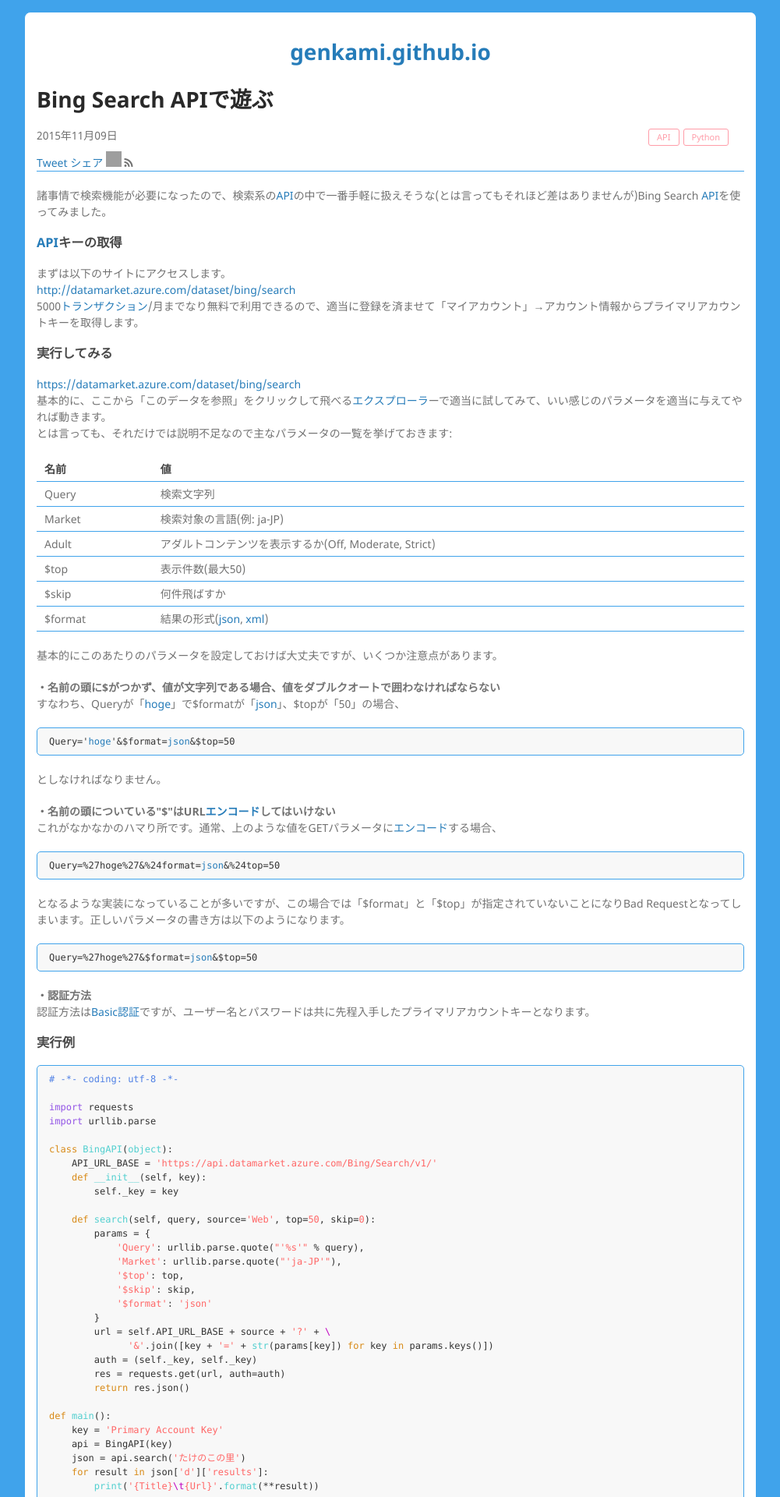
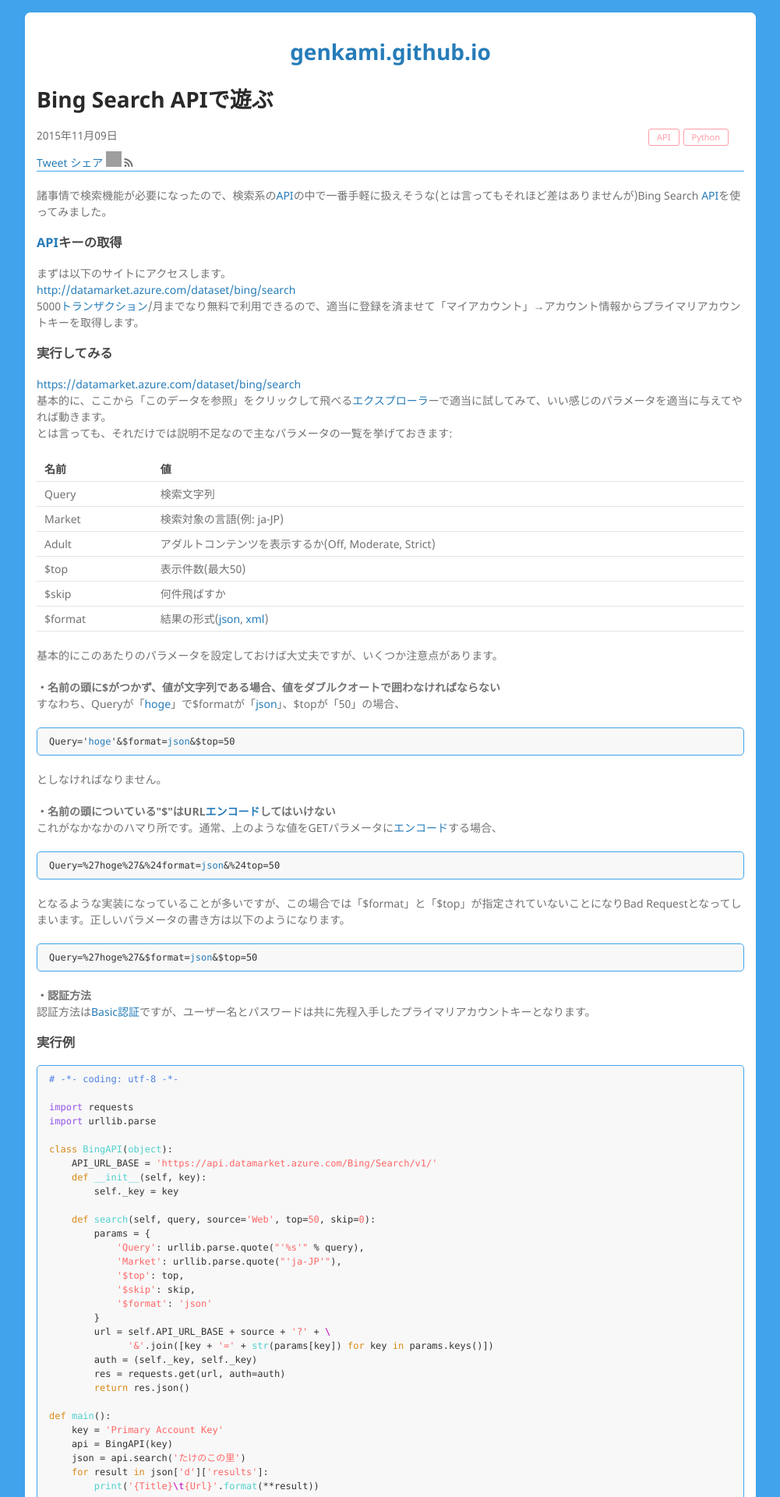
Before and after one commit to genkami/genkami.github.io, a Jekyll site: the page built from _posts/2015-11-09-200000.html, in a window 1280 px wide. Shown: the top 1920 px of the page at 78% size, without its empty margins (139-1140 px from the left). Built offline with Jekyll 4.4.1, drawn with Linux system fonts in a browser that asks for light colours; comment, search, counter and statistics services are not loaded; grey boxes are pictures that could not be loaded.

Commit message:
tableのborderの色を別指定にした

```diff
--- a/_sass/genkami-github-io.scss
+++ b/_sass/genkami-github-io.scss
@@ -86,7 +86,7 @@
 th, td {
     text-align: left;
     padding: 5px 10px;
-    border-bottom: 1px solid $border-color;
+    border-bottom: 1px solid $table-border-color;
 }
 
 hr {
--- a/_sass/theme/pale.scss
+++ b/_sass/theme/pale.scss
@@ -9,6 +9,7 @@
 $link-hover-color: #006699;
 
 $hr-color: $border-color;
+$table-border-color: #e5e5e5;
 
 $code-background-color: #f8f8f8;
 $code-font-color: #333333;
--- a/_sass/theme/simple.scss
+++ b/_sass/theme/simple.scss
@@ -9,6 +9,7 @@
 $link-hover-color: #006699;
 
 $hr-color: $border-color;
+$table-border-color: $border-color;
 
 $code-background-color: #f8f8f8;
 $code-font-color: #333333;
```
